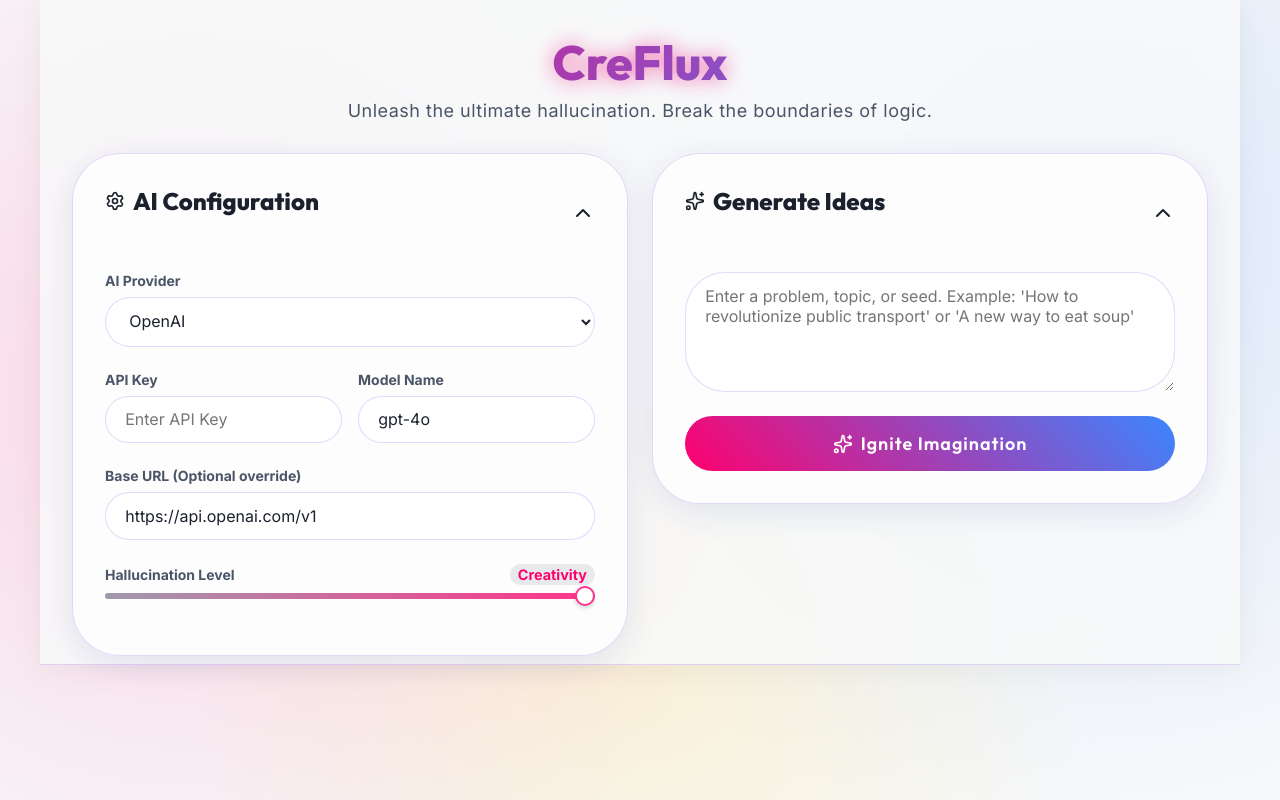
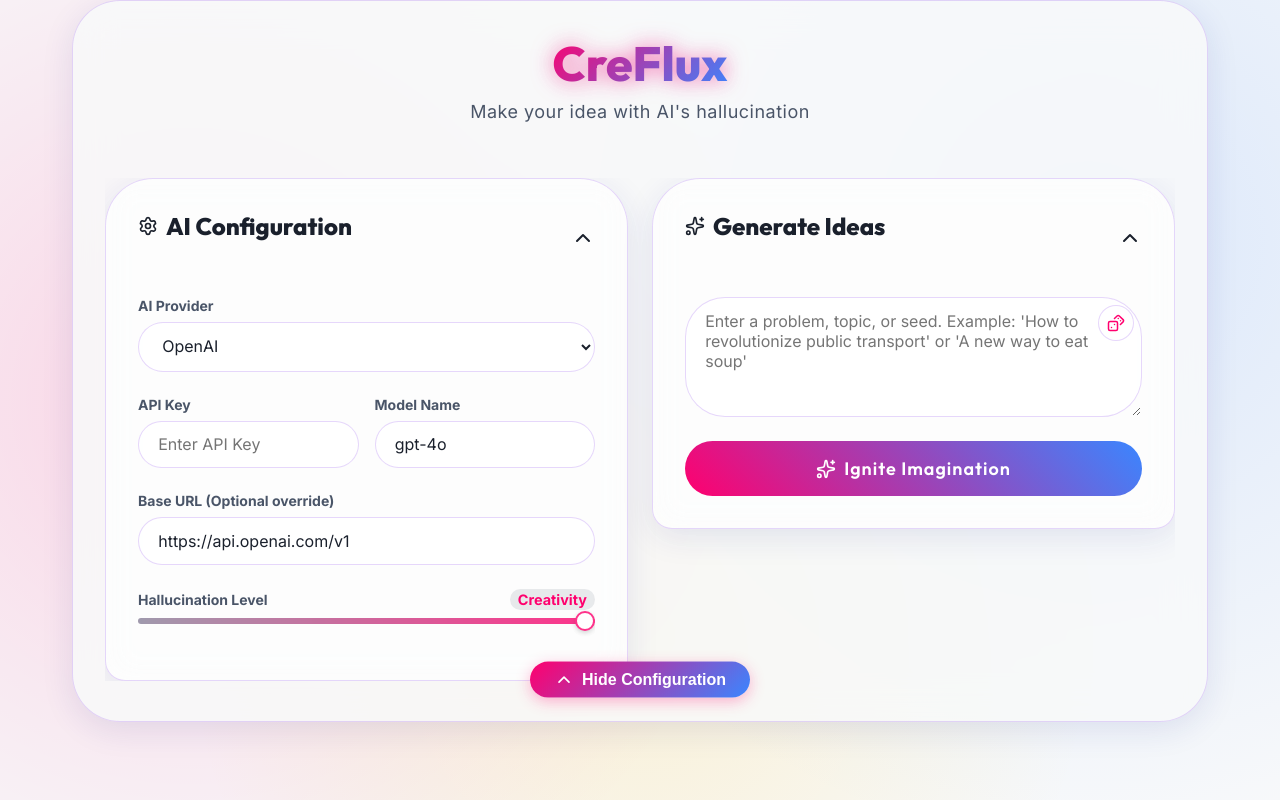
Before and after one commit to boriisyun-stack/CreFlux, a React (Vite) app: page / in a window 1280 px wide. Built offline with nearby package versions, Linux system fonts and the light colour scheme.

Commit message:
feat: enhance UI with 2-column layout, random prompts, progress bars, and transparent favicon

```diff
--- a/index.html
+++ b/index.html
@@ -3,7 +3,7 @@
 
 <head>
   <meta charset="UTF-8" />
-  <link rel="icon" type="image/png" href="/creflux-icon.png" />
+  <link rel="icon" type="image/png" href="/16_20260222071533-removebg-preview.png" />
   <meta name="viewport" content="width=device-width, initial-scale=1.0" />
   <title>CreFlux</title>
 </head>
--- a/src/App.jsx
+++ b/src/App.jsx
@@ -1,7 +1,8 @@
 import React, { useState } from 'react';
 import { generateIdeas, evaluateIdeasBatch, enhancePrompt } from './lib/openai';
-import { Settings, Sparkles, ChevronDown, ChevronUp, AlertCircle, Copy, Check } from 'lucide-react';
+import { Settings, Sparkles, ChevronDown, ChevronUp, AlertCircle, Copy, Check, Dices } from 'lucide-react';
 import { styled, gloablStyles, keyframes } from './stitches.config';
+import { RANDOM_PROMPTS } from './lib/prompts';
 
 // Initialize global styles
 gloablStyles();
@@ -53,22 +54,56 @@
 
 const StickyHeader = styled('div', {
   position: 'sticky',
-  top: 0,
+  top: '$4', // Floating top
   zIndex: 100,
   backgroundColor: 'rgba(248, 249, 250, 0.85)',
   backdropFilter: 'blur(20px)',
   WebkitBackdropFilter: 'blur(20px)',
-  margin: '0 -$5 $5 -$5', // Pull to edges of AppContainer
-  padding: '$5 $5 $2 $5', // Restore padding inside
-  borderBottom: '1px solid $border',
-  boxShadow: '0 4px 30px rgba(0, 0, 0, 0.05)',
+  margin: '0 0 $5 0', // Remove negative edges
+  padding: '$5',
+  borderRadius: '$7', // Fully rounded island
+  border: '1px solid $border',
+  boxShadow: '0 8px 32px 0 rgba(31, 38, 135, 0.1)',
   display: 'flex',
   flexDirection: 'column',
   gap: '$4',
+  transition: 'all 0.3s ease',
+  paddingBottom: '2.5rem', // Make room for the absolute toggle button
+});
+
+const MasterToggleBtn = styled('button', {
+  position: 'absolute',
+  bottom: 0,
+  left: '50%',
+  transform: 'translate(-50%, -65%)', // move up 65% of its height
+  background: 'linear-gradient(135deg, $primary, $secondary)',
+  color: 'white',
+  border: 'none',
+  borderRadius: '$round',
+  padding: '$2 $4',
+  display: 'flex',
+  alignItems: 'center',
+  gap: '$2',
+  cursor: 'pointer',
+  fontWeight: 600,
+  fontSize: '1rem',
+  boxShadow: '0 4px 15px rgba(255, 0, 110, 0.3)',
+  transition: 'transform 0.2s ease, box-shadow 0.2s ease',
+  zIndex: 10,
+  '&:hover': {
+    transform: 'translate(-50%, -65%) scale(1.05)',
+    boxShadow: '0 6px 20px rgba(58, 134, 255, 0.4)',
+  },
+  '&:active': {
+    transform: 'translate(-50%, -65%) scale(0.95)',
+  }
 });
 
 const Header = styled('header', {
   textAlign: 'center',
+  display: 'flex',
+  flexDirection: 'column',
+  alignItems: 'center',
   marginBottom: '$2',
   '& h1': {
     fontSize: '$8',
@@ -83,6 +118,10 @@
     color: '$textMuted',
     fontSize: '$4',
     letterSpacing: '0.5px',
+    display: 'flex',
+    alignItems: 'center',
+    gap: '$2',
+    margin: 0,
   }
 });
 
@@ -91,10 +130,10 @@
   backdropFilter: 'blur(16px)',
   WebkitBackdropFilter: 'blur(16px)',
   border: '1px solid $border',
-  borderRadius: '$7',
+  borderRadius: '$round', // Default to fully pill-shaped
   padding: '$5',
   boxShadow: '0 8px 32px 0 rgba(31, 38, 135, 0.1)',
-  transition: 'transform 0.3s ease, boxShadow 0.3s ease',
+  transition: 'transform 0.3s ease, box-shadow 0.3s ease, border-radius 0.35s ease',
   height: 'auto', // Ensure it un-stretches if in a grid
   '&:hover': {
     transform: 'translateY(-2px)',
@@ -106,6 +145,15 @@
     display: 'flex',
     alignItems: 'center',
     gap: '$2',
+  },
+  variants: {
+    open: {
+      true: {
+        borderRadius: '$7', // Less rounded, almost straight to connect with content
+        borderBottomLeftRadius: '$4',
+        borderBottomRightRadius: '$4',
+      }
+    }
   }
 });
 
@@ -164,6 +212,34 @@
   resize: 'vertical',
   minHeight: '120px',
   borderRadius: '$6',
+  paddingRight: '3rem', // Add space for the dice button
+});
+
+const RandomPromptBtn = styled('button', {
+  position: 'absolute',
+  top: '$2',
+  right: '$2',
+  background: 'rgba(255, 255, 255, 0.7)',
+  border: '1px solid $border',
+  borderRadius: '$round',
+  width: '36px',
+  height: '36px',
+  display: 'flex',
+  alignItems: 'center',
+  justifyContent: 'center',
+  cursor: 'pointer',
+  color: '$primary',
+  transition: 'all 0.2s ease',
+  zIndex: 2,
+  backdropFilter: 'blur(10px)',
+  '&:hover': {
+    background: 'white',
+    transform: 'scale(1.1) rotate(15deg)',
+    boxShadow: '0 4px 10px rgba(255, 0, 110, 0.2)',
+  },
+  '&:active': {
+    transform: 'scale(0.95)',
+  }
 });
 
 const Button = styled('button', {
@@ -207,10 +283,56 @@
 });
 
 const IdeasList = styled('section', {
+  display: 'grid',
+  gridTemplateColumns: 'minmax(0, 1fr) minmax(0, 1fr)',
+  gap: '$5',
+  paddingBottom: '$5',
+  '@media (max-width: 768px)': {
+    gridTemplateColumns: '1fr',
+  }
+});
+
+const IdeaTitle = styled('h3', {
+  fontSize: '$5',
+  fontWeight: 800,
+  color: '$primary',
+  marginBottom: '$3',
+  marginTop: 0,
+  paddingRight: '40px', // Space for copy button
+  lineHeight: 1.4,
+});
+
+const pulse = keyframes({
+  '0%, 100%': { opacity: 1 },
+  '50%': { opacity: 0.5 }
+});
+
+const LoadingStateContainer = styled('div', {
   display: 'flex',
   flexDirection: 'column',
+  alignItems: 'center',
+  justifyContent: 'center',
+  padding: '6rem 2rem',
   gap: '$4',
-  paddingBottom: '$5',
+  animation: `${pulse} 2s cubic-bezier(0.4, 0, 0.6, 1) infinite`,
+  h3: {
+    color: '$primary',
+    fontSize: '$6',
+    margin: 0,
+  },
+  p: {
+    color: '$textMuted',
+    fontSize: '$4',
+    margin: 0,
+  }
+});
+
+const LargeLoader = styled('div', {
+  animation: `${spin} 2s linear infinite`,
+  color: '$secondary',
+  display: 'flex',
+  alignItems: 'center',
+  justifyContent: 'center',
 });
 
 const IdeaCard = styled('div', {
@@ -225,10 +347,9 @@
 });
 
 const IdeaContent = styled('div', {
-  fontSize: '$5',
+  fontSize: '$4', // slightly smaller since we have a title
   lineHeight: 1.6,
   marginBottom: '$4',
-  paddingRight: '40px', // Space for copy button
 });
 
 const CopyButton = styled('button', {
@@ -343,6 +464,28 @@
   }
 });
 
+const ProgressBarBg = styled('div', {
+  width: '100%',
+  height: '6px',
+  background: 'rgba(0,0,0,0.1)',
+  borderRadius: '$round',
+  marginTop: '$1',
+  overflow: 'hidden',
+});
+
+const ProgressBarFill = styled('div', {
+  height: '100%',
+  borderRadius: '$round',
+  transition: 'width 0.5s ease',
+  variants: {
+    color: {
+      high: { background: '$success' },
+      medium: { background: '$warning' },
+      low: { background: '$error' }
+    }
+  }
+});
+
 const Reasoning = styled('div', {
   marginTop: '$3',
   fontSize: '$2',
@@ -363,16 +506,19 @@
 const ToggleBody = styled('div', {
   display: 'grid',
   gridTemplateRows: '0fr',
-  transition: 'grid-template-rows 0.35s ease, opacity 0.3s ease',
+  transition: 'grid-template-rows 0.35s ease, opacity 0.3s ease, margin-top 0.35s ease',
   opacity: 0,
+  pointerEvents: 'none',
   '& > div': {
     overflow: 'hidden',
+    minHeight: 0,
   },
   variants: {
     open: {
       true: {
         gridTemplateRows: '1fr',
         opacity: 1,
+        pointerEvents: 'auto',
         marginTop: '$4',
       }
     }
@@ -409,6 +555,7 @@
   const [error, setError] = useState(null);
   const [showSettings, setShowSettings] = useState(true);
   const [showGenerate, setShowGenerate] = useState(true);
+  const [isHeaderOpen, setIsHeaderOpen] = useState(true);
 
   const handleProviderChange = (e) => {
     const newProv = e.target.value;
@@ -469,14 +616,20 @@
     }
   };
 
+  const handleRandomPrompt = () => {
+    const randomIndex = Math.floor(Math.random() * RANDOM_PROMPTS.length);
+    setPrompt(RANDOM_PROMPTS[randomIndex]);
+  };
+
   const getScoreColor = (score) => {
     if (score >= 75) return 'high';
     if (score >= 40) return 'medium';
     return 'low';
   };
 
+
   const handleCopy = (item, index) => {
-    const copyText = `${item.idea}\n\nReasoning: ${item.evaluation.reasoning}\nSyntax: ${item.evaluation.syntax} | Feasibility: ${item.evaluation.feasibility} | Relevance: ${item.evaluation.relevance}`;
+    const copyText = `${item.title ? `[${item.title}]\n` : ''}${item.idea}\n\nReasoning: ${item.evaluation.reasoning}\nSyntax: ${item.evaluation.syntax} | Feasibility: ${item.evaluation.feasibility} | Relevance: ${item.evaluation.relevance}`;
     navigator.clipboard.writeText(copyText);
     setCopiedId(index);
     setTimeout(() => setCopiedId(null), 2000);
@@ -488,11 +641,15 @@
         <StickyHeader>
           <Header>
             <h1>CreFlux</h1>
-            <p>Unleash the ultimate hallucination. Break the boundaries of logic.</p>
+            <p>
+              Make your idea with AI's hallucination
+            </p>
           </Header>
 
+          <ToggleBody open={isHeaderOpen}>
+            <div>
               <PanelsSplit>
-            <GlassPanel>
+                <GlassPanel open={showSettings}>
                   <ToggleHeader onClick={() => setShowSettings(!showSettings)}>
                     <h2><Settings size={20} /> AI Configuration</h2>
                     {showSettings ? <ChevronUp size={24} /> : <ChevronDown size={24} />}
@@ -561,7 +718,7 @@
                   </ToggleBody>
                 </GlassPanel>
 
-            <GlassPanel>
+                <GlassPanel open={showGenerate}>
                   <ToggleHeader onClick={() => setShowGenerate(!showGenerate)}>
                     <h2><Sparkles size={20} /> Generate Ideas</h2>
                     {showGenerate ? <ChevronUp size={24} /> : <ChevronDown size={24} />}
@@ -569,12 +726,15 @@
 
                   <ToggleBody open={showGenerate}>
                     <div>
-                  <FormGroup>
+                      <FormGroup style={{ position: 'relative' }}>
                         <Textarea
                           placeholder="Enter a problem, topic, or seed. Example: 'How to revolutionize public transport' or 'A new way to eat soup'"
                           value={prompt}
                           onChange={(e) => setPrompt(e.target.value)}
                         />
+                        <RandomPromptBtn onClick={handleRandomPrompt} title="Use a random prompt">
+                          <Dices size={18} />
+                        </RandomPromptBtn>
                       </FormGroup>
 
                       {error && (
@@ -598,16 +758,35 @@
                   </ToggleBody>
                 </GlassPanel>
               </PanelsSplit>
+            </div>
+          </ToggleBody>
+
+          <MasterToggleBtn onClick={() => setIsHeaderOpen(!isHeaderOpen)}>
+            {isHeaderOpen ? (
+              <><ChevronUp size={20} /> Hide Configuration</>
+            ) : (
+              <><ChevronDown size={20} /> Show Configuration</>
+            )}
+          </MasterToggleBtn>
         </StickyHeader>
 
         <main>
-          {results.length > 0 && (
+          {isGenerating && (
+            <LoadingStateContainer>
+              <LargeLoader><Sparkles size={48} /></LargeLoader>
+              <h3>Spawning Ideas...</h3>
+              <p>{generationStep}</p>
+            </LoadingStateContainer>
+          )}
+
+          {!isGenerating && results.length > 0 && (
             <IdeasList>
               {results.map((item, index) => (
                 <IdeaCard key={index} style={{ animationDelay: `${index * 0.1}s` }}>
                   <CopyButton onClick={() => handleCopy(item, index)} title="Copy Idea">
                     {copiedId === index ? <Check size={16} color="#4ade80" /> : <Copy size={16} />}
                   </CopyButton>
+                  {item.title && <IdeaTitle>{item.title}</IdeaTitle>}
                   <IdeaContent>
                     {item.idea}
                   </IdeaContent>
@@ -617,18 +796,36 @@
                       <MetricValue color={getScoreColor(item.evaluation.syntax)}>
                         {item.evaluation.syntax || 0}
                       </MetricValue>
+                      <ProgressBarBg>
+                        <ProgressBarFill
+                          color={getScoreColor(item.evaluation.syntax)}
+                          style={{ width: `${item.evaluation.syntax || 0}%` }}
+                        />
+                      </ProgressBarBg>
                     </Metric>
                     <Metric>
                       <MetricLabel>Feasibility</MetricLabel>
                       <MetricValue color={getScoreColor(item.evaluation.feasibility)}>
                         {item.evaluation.feasibility || 0}
                       </MetricValue>
+                      <ProgressBarBg>
+                        <ProgressBarFill
+                          color={getScoreColor(item.evaluation.feasibility)}
+                          style={{ width: `${item.evaluation.feasibility || 0}%` }}
+                        />
+                      </ProgressBarBg>
                     </Metric>
                     <Metric>
                       <MetricLabel>Relevance</MetricLabel>
                       <MetricValue color={getScoreColor(item.evaluation.relevance)}>
                         {item.evaluation.relevance || 0}
                       </MetricValue>
+                      <ProgressBarBg>
+                        <ProgressBarFill
+                          color={getScoreColor(item.evaluation.relevance)}
+                          style={{ width: `${item.evaluation.relevance || 0}%` }}
+                        />
+                      </ProgressBarBg>
                     </Metric>
                   </IdeaMetrics>
                   {item.evaluation.reasoning && (
--- /dev/null
+++ b/src/lib/prompts.js
@@ -0,0 +1,29 @@
+const verbs = [
+    "Reinvent", "Revolutionize", "Disrupt", "Gamify", "Overhaul",
+    "Redesign", "Hack", "Optimize", "Transform", "Decentralize"
+];
+
+const subjects = [
+    "public transport", "eating soup", "sleeping", "doing laundry", "walking the dog",
+    "grocery shopping", "brushing teeth", "commuting", "paying taxes", "attending meetings",
+    "learning a language", "exercising", "meditating", "brewing coffee", "finding a partner",
+    "job interviews", "reading books", "watching movies", "listening to music", "cleaning the house"
+];
+
+const constraints = [
+    " using only sound.", " in zero gravity.", " with a budget of zero.",
+    " using blockchain.", " in virtual reality.", " with AI agents.",
+    " using telepathy.", " without electricity.", " underwater.", " in the dark."
+];
+
+// Generate exactly 200 distinct creative prompts
+export const RANDOM_PROMPTS = [];
+let index = 0;
+for (let v of verbs) {
+    for (let s of subjects) {
+        // Pick a constraint cyclically to guarantee exactly 200 combinations
+        let constraint = constraints[index % constraints.length];
+        RANDOM_PROMPTS.push(`${v} the experience of ${s}${constraint}`);
+        index++;
+    }
+}
```
Also changed, not shown: public/16_20260222071533-removebg-preview.png (added), public/16_20260222071533.png (added), src/lib/openai.js. Lines whose indentation alone changed are shown as unchanged.
